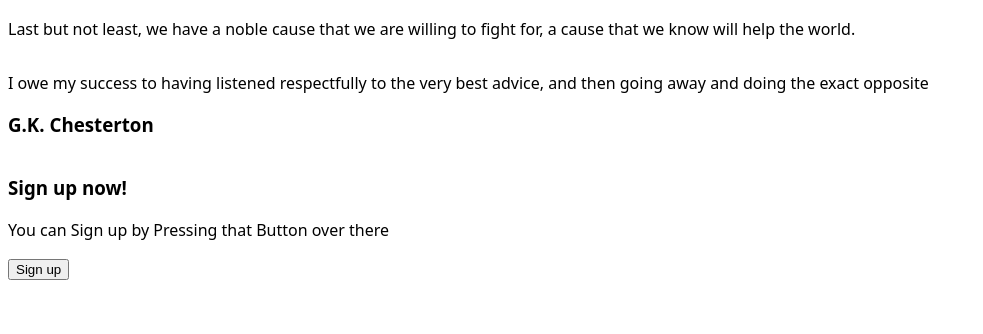
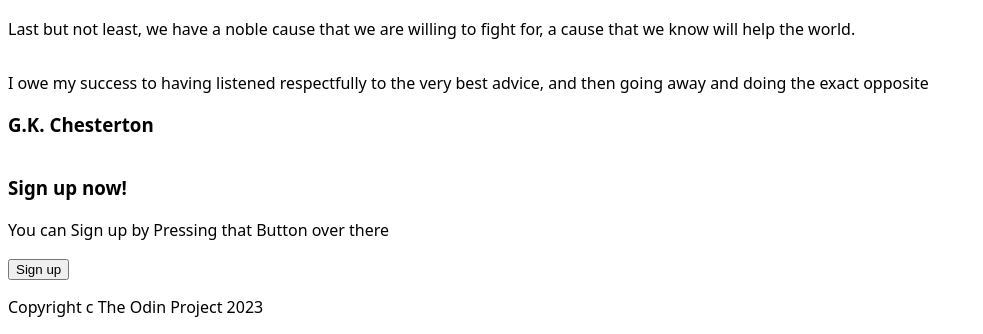
Before and after one commit to plzusername/new_odin_landing_page, a plain HTML site: page index.html in a window 1280 px wide. Shown: the part 2316-2650 px from the top of the page, without its empty margins (0-983 px from the left). Before the commit the page ends 2596 px from the top, so only its background shows below. Drawn offline with Linux system fonts and the light colour scheme.

Commit message:
Add footer content Add fooer content

```diff
--- a/index.html
+++ b/index.html
@@ -58,7 +58,7 @@
             <button class="sign-up-button">Sign up</button>
         </div>
         <div class="footer">
-
+            <p>Copyright c The Odin Project 2023</p>
         </div>
     </body>
 </html>
```
